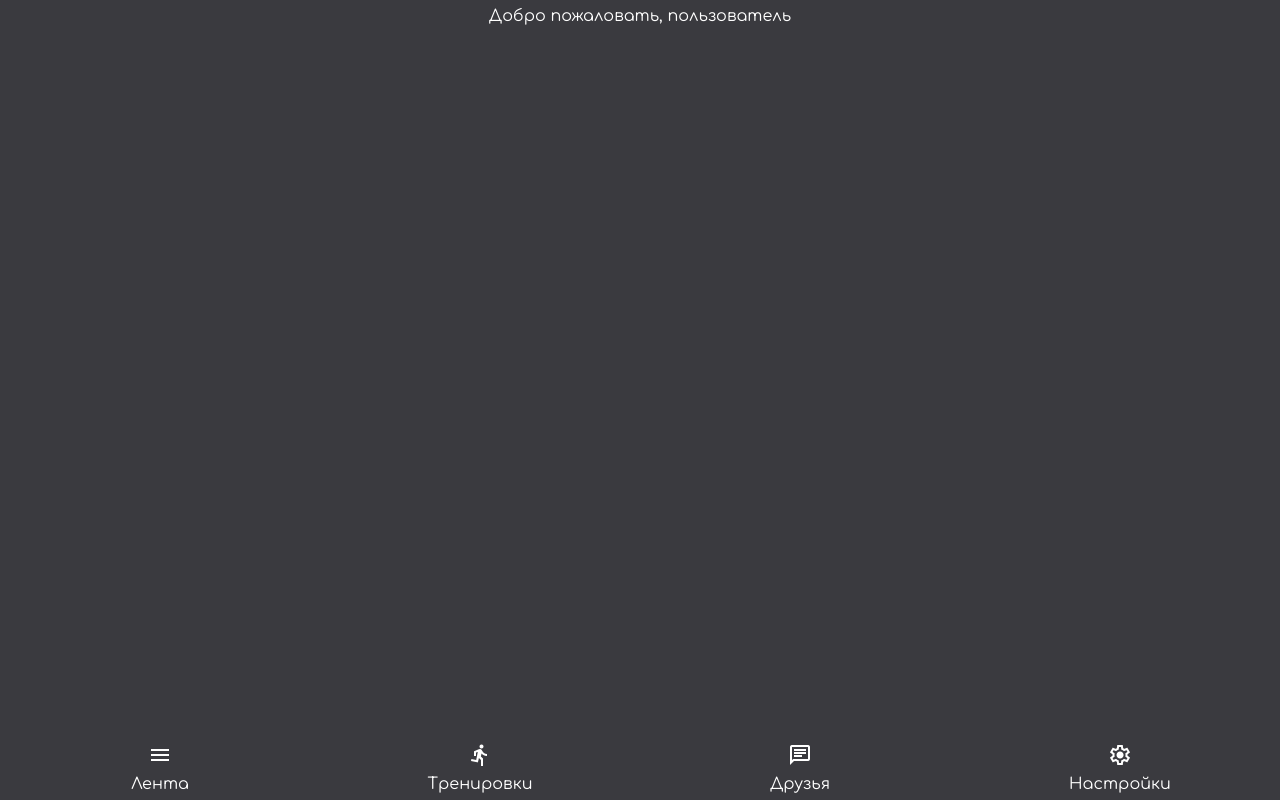
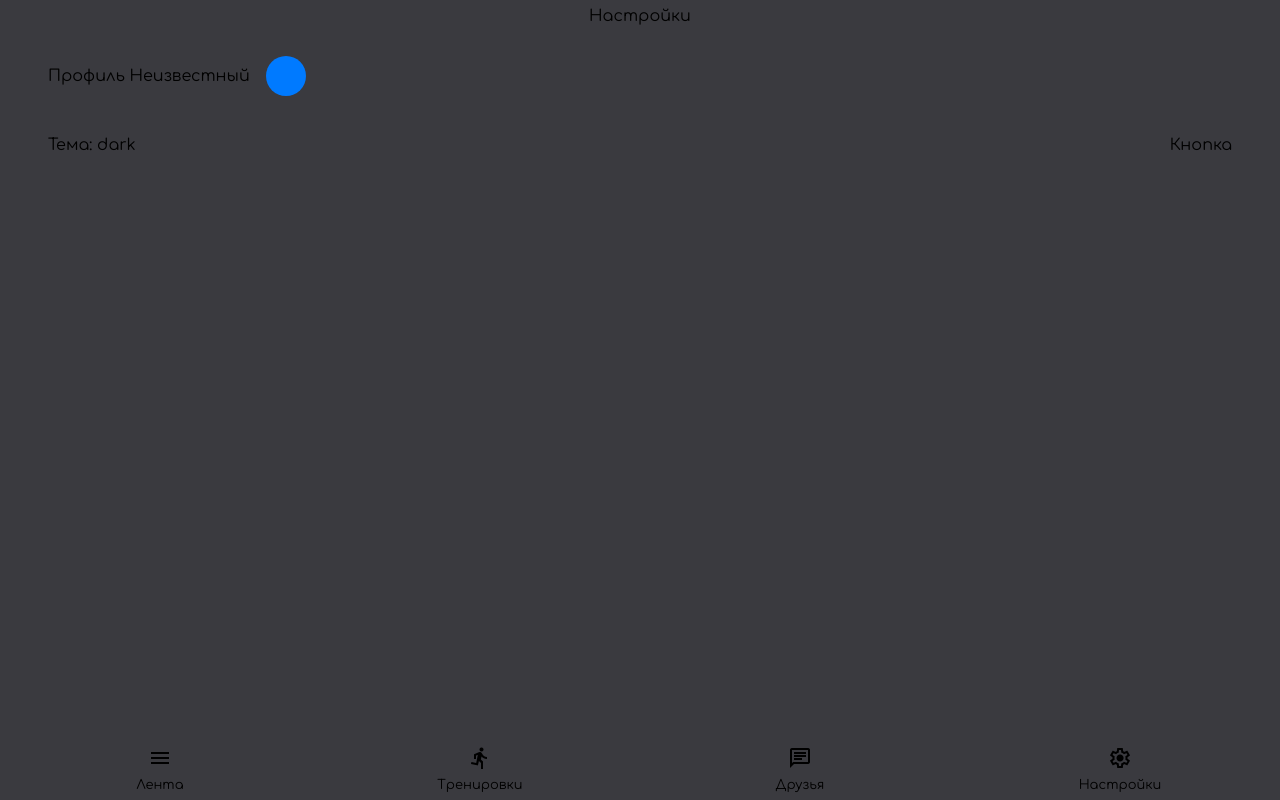
Before and after one commit to gefeeplay/mini-app, a Vue app: page /settings in a window 1280 px wide. Built offline with nearby package versions, Linux system fonts and the light colour scheme.

Commit message:
4 new pages, begin work in settings page

```diff
--- a/package.json
+++ b/package.json
@@ -9,7 +9,8 @@
     "preview": "vite preview"
   },
   "dependencies": {
-    "vue": "^3.5.18"
+    "vue": "^3.5.18",
+    "vue-router": "^4.5.1"
   },
   "devDependencies": {
     "@vitejs/plugin-vue": "^6.0.1",
--- a/src/App.vue
+++ b/src/App.vue
@@ -1,8 +1,13 @@
 <script setup>
-import { onMounted, ref } from 'vue'
+import { onMounted, provide, ref } from 'vue'
+import Navigation from './components/Navigation.vue'
+import { provideTelegram } from './composables/useTelegram'
+provideTelegram()
 
 const userData = ref(null)
 const theme = ref('dark')
+
+provide('theme', theme);
 
 onMounted(() => {
   if (window.Telegram?.WebApp) {
@@ -18,38 +23,12 @@ onMounted(() => {
 <template>
 <div class="app" :class="theme">
   <div class="main">
-    <div class="hello">
-      <div v-if="userData">Добро пожаловать, {{ userData.username }}</div>
-      <div v-else="userData">Добро пожаловать, пользователь</div>
-    </div>
+
+    <router-view></router-view>
   </div>
 
 
-  <div class="navigation">
-    <button class="nav-item">
-      <span class="material-symbols-outlined">
-        menu
-      </span>Лента
-    </button>
-    <button class="nav-item">
-      <span class="material-symbols-outlined">
-        directions_run
-      </span>
-      Тренировки
-    </button>
-    <button class="nav-item">
-      <span class="material-symbols-outlined">
-        chat
-      </span>
-      Друзья
-    </button>
-    <button class="nav-item">
-      <span class="material-symbols-outlined">
-        settings
-      </span>
-      Настройки
-    </button>
-  </div>
+  <Navigation :curTheme="theme"/>
 </div>
 </template>
 
--- /dev/null
+++ b/src/components/FeedView.vue
@@ -0,0 +1,17 @@
+<script setup>
+
+</script>
+
+<template>
+    <div class="title">
+      <div v-if="userData">Добро пожаловать, {{ userData.username }}</div>
+      <div v-else="userData">Добро пожаловать, пользователь</div>
+    </div>
+    <div>
+        Лента
+    </div>
+</template>
+
+<style scoped>
+
+</style>
--- /dev/null
+++ b/src/components/FriendsView.vue
@@ -0,0 +1,13 @@
+<script setup>
+
+</script>
+
+<template>
+    <div class="title">
+        Друзья
+    </div>
+</template>
+
+<style scoped>
+
+</style>
--- /dev/null
+++ b/src/components/Navigation.vue
@@ -0,0 +1,33 @@
+<script setup>
+  const navItems = [
+  { to: '/', icon: 'menu', text: 'Лента' },
+  { to: '/training', icon: 'directions_run', text: 'Тренировки' },
+  { to: '/friends', icon: 'chat', text: 'Друзья' },
+  { to: '/settings', icon: 'settings', text: 'Настройки' },
+]
+</script>
+
+<template>
+    <div class="navigation nav-text">
+    <RouterLink
+      v-for="item in navItems"
+      :key="item.to"
+      :to="item.to"
+      custom
+      v-slot="{ navigate, isActive }"
+    >
+      <button
+        class="nav-item"
+        @click="navigate"
+        :class="{ active: isActive }"
+      >
+        <span class="material-symbols-outlined">{{ item.icon }}</span>
+        {{ item.text }}
+      </button>
+    </RouterLink>
+  </div>
+</template>
+
+<style scoped>
+
+</style>
--- /dev/null
+++ b/src/components/SettingsView.vue
@@ -0,0 +1,84 @@
+<script setup>
+import { inject, ref } from 'vue';
+import { useTelegram } from '../composables/useTelegram'
+
+const curTheme = inject('theme');
+
+const { userData } = useTelegram()
+const userPhoto = ref(userData.photo_url)
+</script>
+
+<template>
+    <div class="title">
+        Настройки
+    </div>
+    <div class="settings">
+        <div class="profile" v-if="userData">
+            <div >Профиль {{ userData.username }}</div>
+            <div class="user-photo" v-if="userPhoto"><img :src="userPhoto"></div>
+        </div>
+        <div class="profile" v-else>
+            <div>Профиль Неизвестный</div>
+            <div class="avatar-placeholder"></div>
+        </div>
+
+        <div class="theme">
+            <div>Тема: {{ curTheme }}</div>
+            <div>Кнопка</div>
+
+        </div>
+    </div>
+</template>
+
+<style scoped>
+.profile {
+  display: flex;
+  align-items: center;
+  justify-content: start;
+  gap: 1rem;
+  border: 1px solid var(--theme-color);
+  min-height: 4rem;
+}
+
+.user-photo {
+  width: 2.5rem;
+  height: 2.5rem;
+  border-radius: 50%;
+  object-fit: cover;
+}
+
+.avatar-placeholder {
+  width: 2.5rem;
+  height: 2.5rem;
+  border-radius: 50%;
+  background: #007aff;
+  color: white;
+  display: flex;
+  align-items: center;
+  justify-content: center;
+  font-weight: bold;
+}
+
+.settings {
+  display: grid;
+  grid-template-columns: 1fr;
+  width: 100gh;
+  align-items: center;
+  justify-content: start;
+  padding: 0 2rem;
+  margin: 0.5rem 0;
+  gap: 0.5rem;
+}
+
+.theme {
+    display: flex;
+    justify-content: space-between;
+}
+
+.theme, .profile {
+    border: 1px solid var(--theme-color);
+    border-radius: 0.5rem;
+    padding: 1rem;
+    box-sizing: border-box;
+}
+</style>
--- /dev/null
+++ b/src/components/TrainingView.vue
@@ -0,0 +1,13 @@
+<script setup>
+
+</script>
+
+<template>
+    <div class="title">
+        Тренировки
+    </div>
+</template>
+
+<style scoped>
+
+</style>
--- /dev/null
+++ b/src/composables/useTelegram.js
@@ -0,0 +1,29 @@
+import { ref, provide, inject } from 'vue'
+
+// Создаём символ для уникального ключа
+const TelegramSymbol = Symbol()
+
+export function provideTelegram() {
+  const userData = ref(null)
+  const theme = ref('light')
+  const tg = ref(null)
+
+  if (window.Telegram?.WebApp) {
+    tg.value = window.Telegram.WebApp
+    tg.value.expand() // Раскрываем на весь экран
+    userData.value = tg.value.initDataUnsafe?.user
+    theme.value = tg.value.colorScheme
+  }
+
+  provide(TelegramSymbol, {
+    userData,
+    theme,
+    tg
+  })
+}
+
+export function useTelegram() {
+  const telegram = inject(TelegramSymbol)
+  if (!telegram) throw new Error('Telegram state not provided!')
+  return telegram
+}
--- a/src/main.js
+++ b/src/main.js
@@ -1,8 +1,34 @@
+import { createRouter, createWebHistory } from 'vue-router'
 import { createApp } from 'vue'
 import './style.css'
 import App from './App.vue'
+import SettingsView from './components/SettingsView.vue'
+import FeedView from './components/FeedView.vue'
+import FriendsView from './components/FriendsView.vue'
+import TrainingView from './components/TrainingView.vue'
 
 const app = createApp(App)
+
+const router = createRouter({
+  history: createWebHistory(),
+  routes: [{
+    name: 'Feed',
+    path: '/',
+    component: FeedView
+  },{
+    name: 'Training',
+    path: '/training',
+    component: TrainingView
+  },{
+    name: 'Friends',
+    path: '/friends',
+    component: FriendsView
+  },{
+    name: 'Settings',
+    path: '/settings',
+    component: SettingsView
+  }]
+})
 
 if (window.Telegram && window.Telegram.WebApp) {
   const tg = window.Telegram.WebApp
@@ -12,4 +38,4 @@ if (window.Telegram && window.Telegram.WebApp) {
   app.config.globalProperties.$tg = tg
 }
 
-app.mount('#app')
+app.use(router).mount('#app')
--- a/src/style.css
+++ b/src/style.css
@@ -2,8 +2,9 @@
 
 :root {
     font-family: "Comfortaa", "Open Sans", sans-serif;
-
-}
+    --dark-color: rgb(58, 58, 63);
+    --light-color: white;
+  }
 
 body {
   margin: 0;
@@ -38,6 +39,13 @@ body {
   box-sizing: border-box;
 }
 
+.dark .navigation {
+  border-top: 1px solid var(--theme-color)
+}
+
+.light .navigation {
+  border-top: 1px solid var(--theme-color);
+}
 .nav-item {
   flex: 1;
   display: flex;
@@ -52,16 +60,30 @@ body {
   max-height: 3rem;
 }
 
+.nav-text {
+  font-size: small;
+}
+
 button {
   all: unset;
 }
 
-.hello {
+.title {
     min-height: 2rem;
     display: flex;
     align-items: center;
     justify-content: center;
 }
 
-.light { background: white; color: rgb(58, 58, 63); }
-.dark { background: rgb(58, 58, 63); color: white; }
+.light {
+  background: var(--light-color);
+  --theme-color: var(--dark-color);
+  color: var(--dark-color)
+
+}
+
+.dark {
+  background: var(--dark-color);
+  --theme-color: var(--light-color)
+  color: var(--light-color);
+}
```
Also changed, not shown: 1 other file (tests, documents, lock files or other folders).
